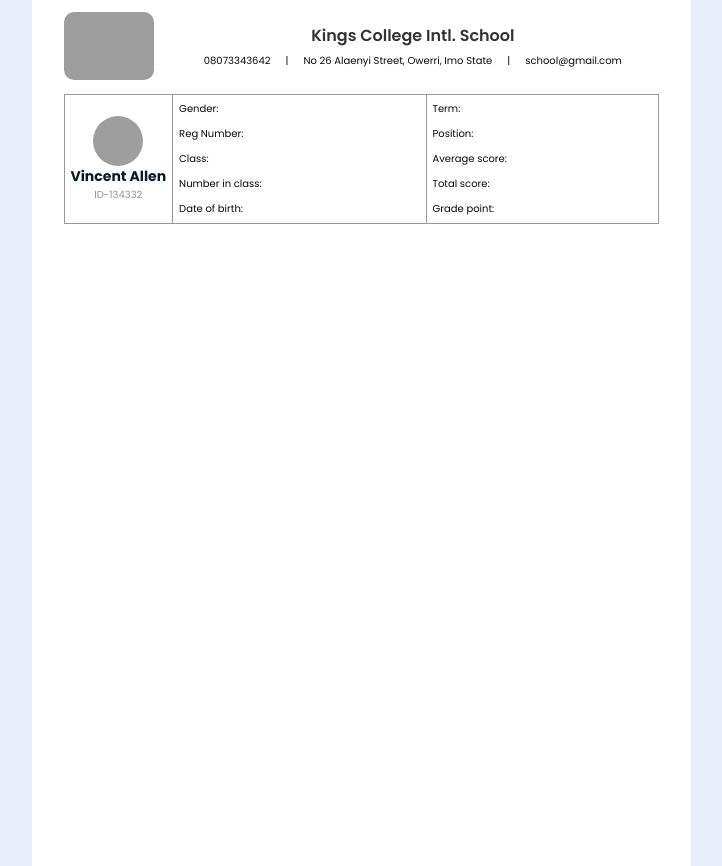
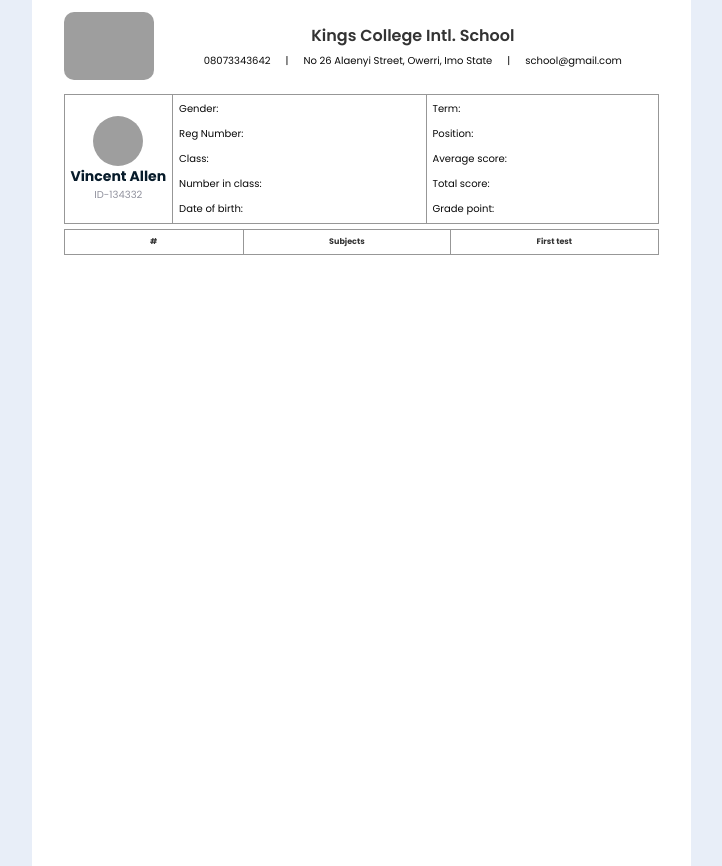
Before and after one commit to unknownaloy/ejs-templates, a plain HTML site: page index.html in a window 1280 px wide. Shown: the whole page, without its empty margins (279-1001 px from the left). Drawn offline with Linux system fonts and the light colour scheme; grey boxes are pictures that could not be loaded.

Commit message:
new table begin

```diff
--- a/index.html
+++ b/index.html
@@ -162,7 +162,30 @@
             border-collapse: collapse;
             margin-bottom: 5px;
           "
-        ></table>
+        >
+        <thead style="font-size: 8px; font-weight: 600;">
+          <tr>
+            <th style="
+                border: 0.5px solid #979797;
+                text-align: center;
+                width: 1%;
+                white-space: nowrap;
+              ">#</th>
+            <th style="
+                border: 0.5px solid #979797;
+                text-align: center;
+                width: 1%;
+                white-space: nowrap;
+              ">Subjects</th>
+            <th style="
+                border: 0.5px solid #979797;
+                text-align: center;
+                width: 1%;
+                white-space: nowrap;
+              ">First test</th>
+          </tr>
+        </thead>
+      </table>
       </div>
     </div>
   </body>
```
